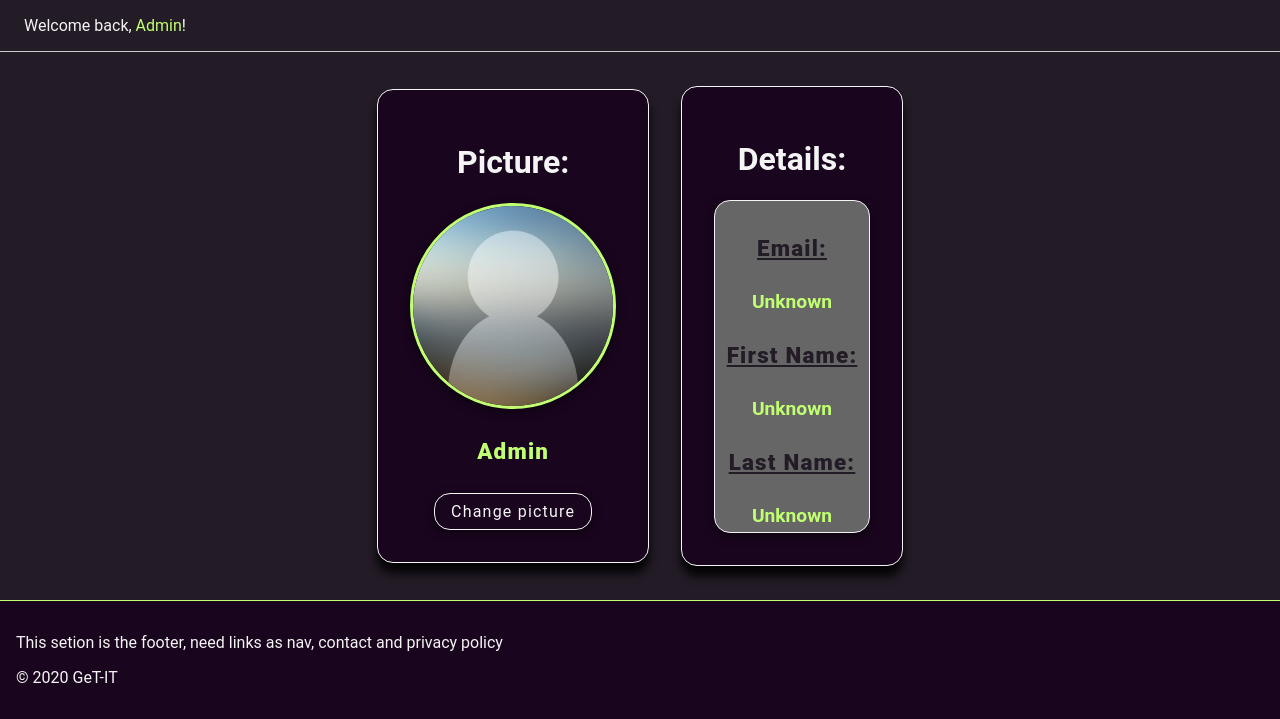
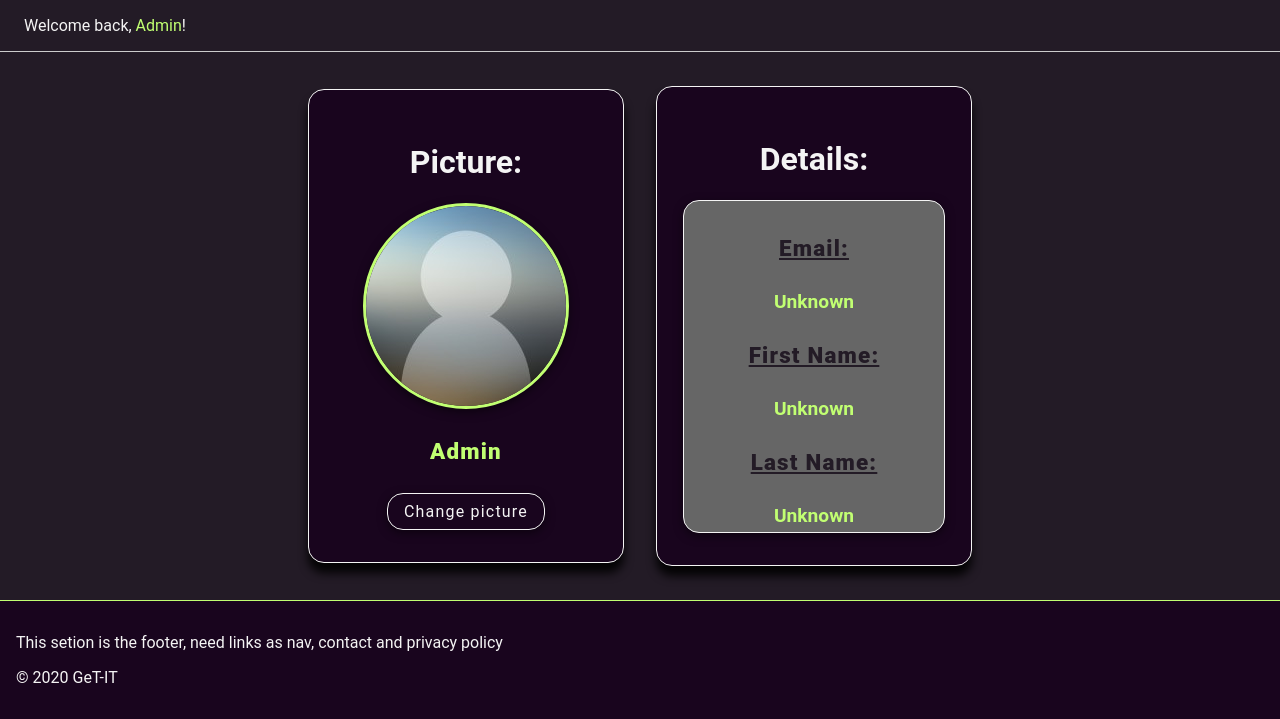
Before and after one commit to The-Digital-Dilemma/GetIT, a Django app: page /users/profile/ in a window 1280 px wide. Shown: the part 92-811 px from the top of the page. Run offline with Django 4.2, Linux system fonts and the light colour scheme; a user stored in the database is signed in; data comes from the database, SQL or seed files in the repository; both versions use the stored data as it was after the commit.

Commit message:
fix profile

```diff
--- a/GetIT/static/css/style.css
+++ b/GetIT/static/css/style.css
@@ -364,13 +364,13 @@ footer {
 .profile-left,
 .profile-right,
 .update-profile-form {
-  flex: 1;
   display: flex;
   flex-direction: column;
   justify-content: center;
   align-items: center;
   margin: 1em;
   padding: 2em;
+  width: 250px;
   border: 1px solid var(--border-color-light);
   background-color: var(--background-color-dark);
   border-radius: var(--border-radius);
@@ -425,7 +425,7 @@ footer {
 }
 .profile-right-inside {
   display: flex;
-  width: fit-content;
+  width: 100%;
   flex-direction: column;
   justify-content: center;
   align-items: center;
```
Also changed, not shown: GetIT/db.sqlite3.
